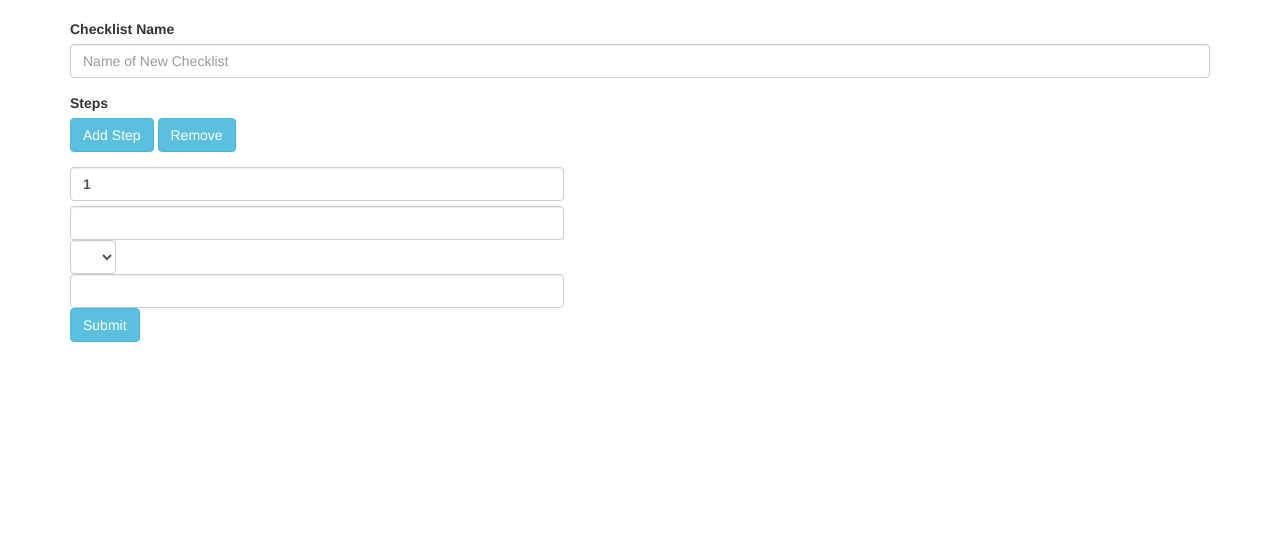
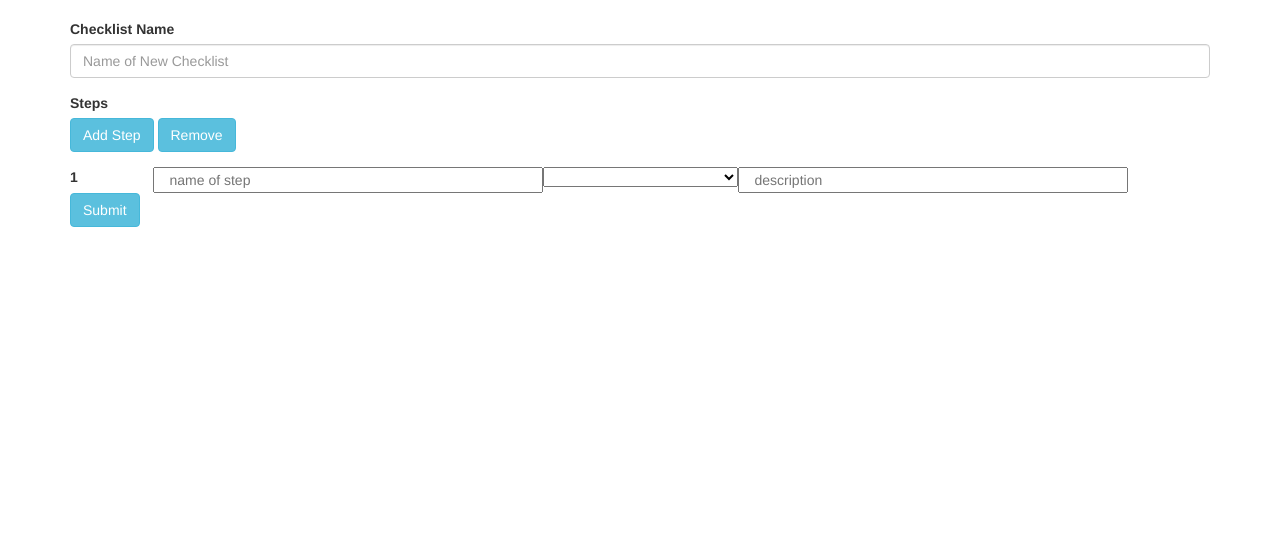
Before and after one commit to DarthYogurt/medusa_backend, a Django app: page /createList/ in a window 1280 px wide. Shown: the part 51-592 px from the top of the page. Run offline with Django 3.2, Linux system fonts and the light colour scheme; data that the repository does not hold is empty; some libraries are stand-ins or nearby versions.

Commit message:
going div

```diff
--- a/static/jquery/checklist.js
+++ b/static/jquery/checklist.js
@@ -7,16 +7,17 @@ stepType; //Taken from createList.html, contains all step types
 function addCreateStep(idNum){
 
 	var stepNum = document.createElement("label");
-	stepNum.className = "col-md-1 form-control";
+	stepNum.className = "col-md-1 ";
 	stepNum.innerHTML = idNum+1;
 
-	var stepInput = document.createElement("input");
-	stepInput.name = "name";
-	stepInput.className = "form-control";
-	stepInput.id = "newStepId"+idNum;
+	var stepName = document.createElement("input");
+	stepName.name = "name";
+	stepName.className = "col-md-4";
+	stepName.placeholder = "name of step";
+	stepName.id = "newStepId"+idNum;
 
 	var selectType = document.createElement("select");
-	selectType.className = "form-control";
+	selectType.className = "col-md-2";
 	for (var i=0;i<stepType.length;i++)
 	{
 		var option = document.createElement("option");
@@ -25,20 +26,20 @@ function addCreateStep(idNum){
 	}
 
 	var description = document.createElement("input");
-	description.className = "form-control";
+	description.placeholder = "description";
+	description.className = "col-md-4";
 
 
 	var formGroup = document.createElement("div");
-	formGroup.className = "form-group form-inline";
+	formGroup.className = "row";
 	formGroup.id = "groupStepId"+idNum;
 	formGroup.appendChild(stepNum);
-	formGroup.appendChild(stepInput);
+	formGroup.appendChild(stepName);
 	formGroup.appendChild(selectType);
 	formGroup.appendChild(description);
 
 
 	var createStepsDiv = document.getElementById("create-steps");
-
 	createStepsDiv.appendChild(formGroup);
 };
 
--- a/templates/createList.html
+++ b/templates/createList.html
@@ -16,7 +16,7 @@
             <button type="button" class="btn btn-info" id="removeStep" >Remove</button>
         </div>
 
-        <div id="create-steps" class="form-inline">
+        <div id="create-steps">
 
         </div>
 
```
